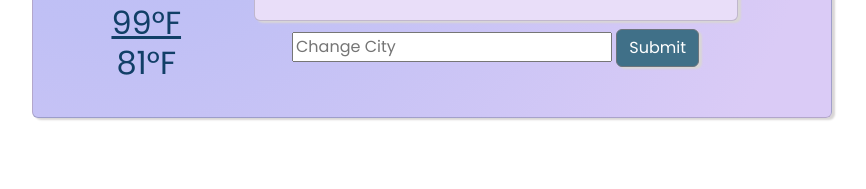
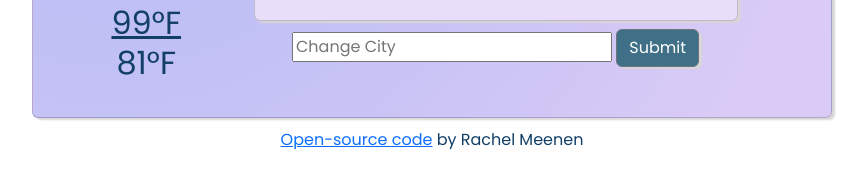
Before and after one commit to raemeenen/meenen-weather-app, a plain HTML site: page index.html in a window 1280 px wide. Shown: the part 331-520 px from the top of the page, without its empty margins (208-1074 px from the left). Drawn offline with nearby package versions, Linux system fonts and the light colour scheme.

Commit message:
added open-source code link

```diff
--- a/index.html
+++ b/index.html
@@ -119,6 +119,12 @@
         </div>
       </div>
     </div>
+    <p class="signature">
+      <a href="https://github.com/raemeenen/meenen-weather-app" target="_blank"
+        >Open-source code</a
+      >
+      by Rachel Meenen
+    </p>
     <script src="src/index.js"></script>
   </body>
 </html>
--- a/src/styles.css
+++ b/src/styles.css
@@ -94,3 +94,7 @@
         background-color: #407088;
         box-shadow: 3px 2px 2px rgb(217, 214, 214)
       }
+
+      .signature{
+        text-align: center;
+      }
```
